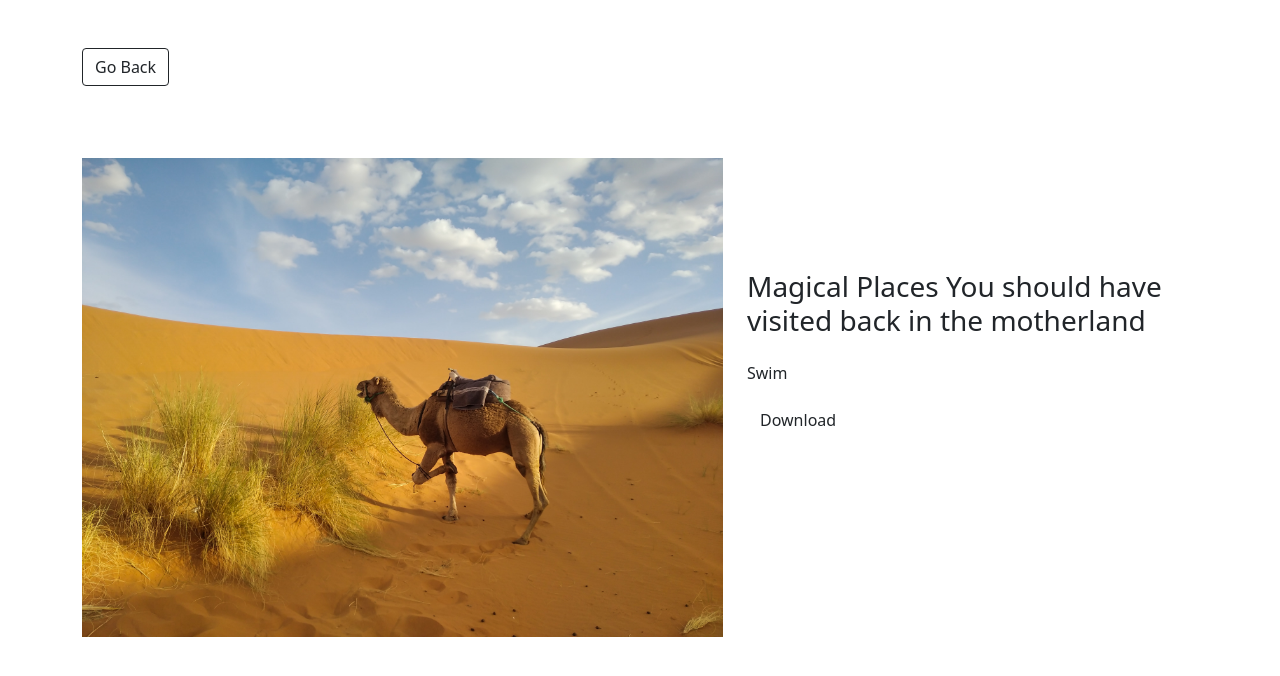
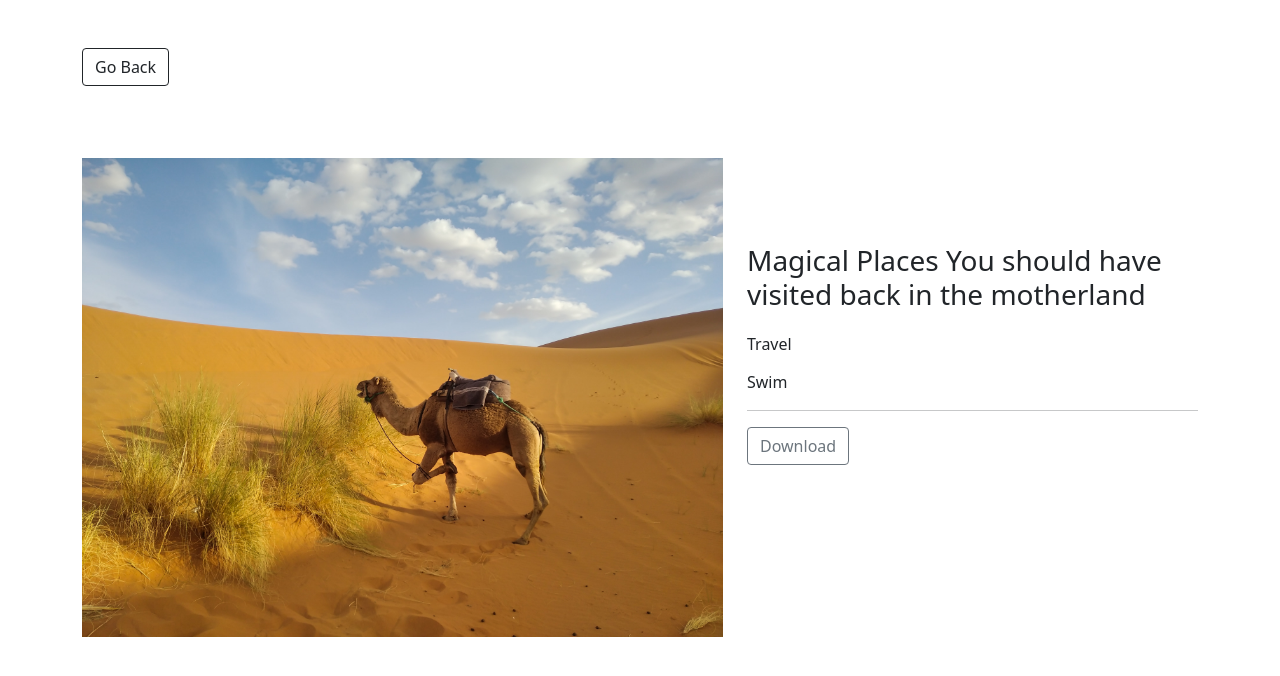
Before and after one commit to ernestmucheru/jubilant-engine, a Django app: page /project/1/ in a window 1280 px wide. Shown: the top 676 px of the page. Run offline with Django 3.2, Linux system fonts and the light colour scheme; data comes from the database, SQL or seed files in the repository.

Commit message:
updated single project template

```diff
--- a/homepage/templates/single.html
+++ b/homepage/templates/single.html
@@ -31,10 +31,10 @@
               <div>
 
             <h3 class="font-weight-bold mb-4">{{project.title}}</h3>
-
+            <h6 class="font-weight-bold mt-2 mb-3"><i class="fas fa-chart-line pr-2"></i>{{project.category}}</h6>
                   <p>{{project.description}}</p>
-
-                  <button type="button" class="btn btn-orange btn-rounded mx-0">Download</button>
+                <hr>
+                  <button type="button" class="btn btn-outline-secondary btn-rounded mx-0">Download</button>
 
               </div>
             </div>
```
